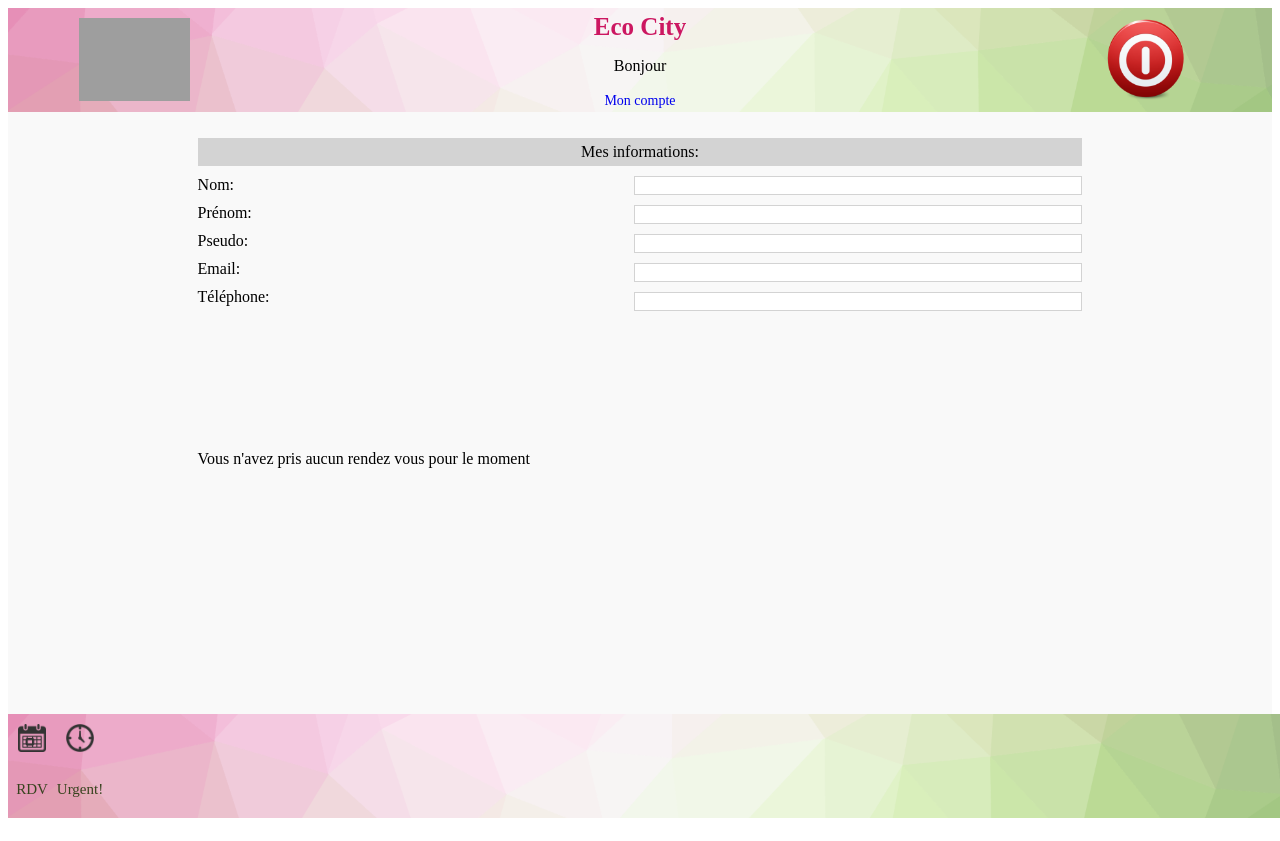
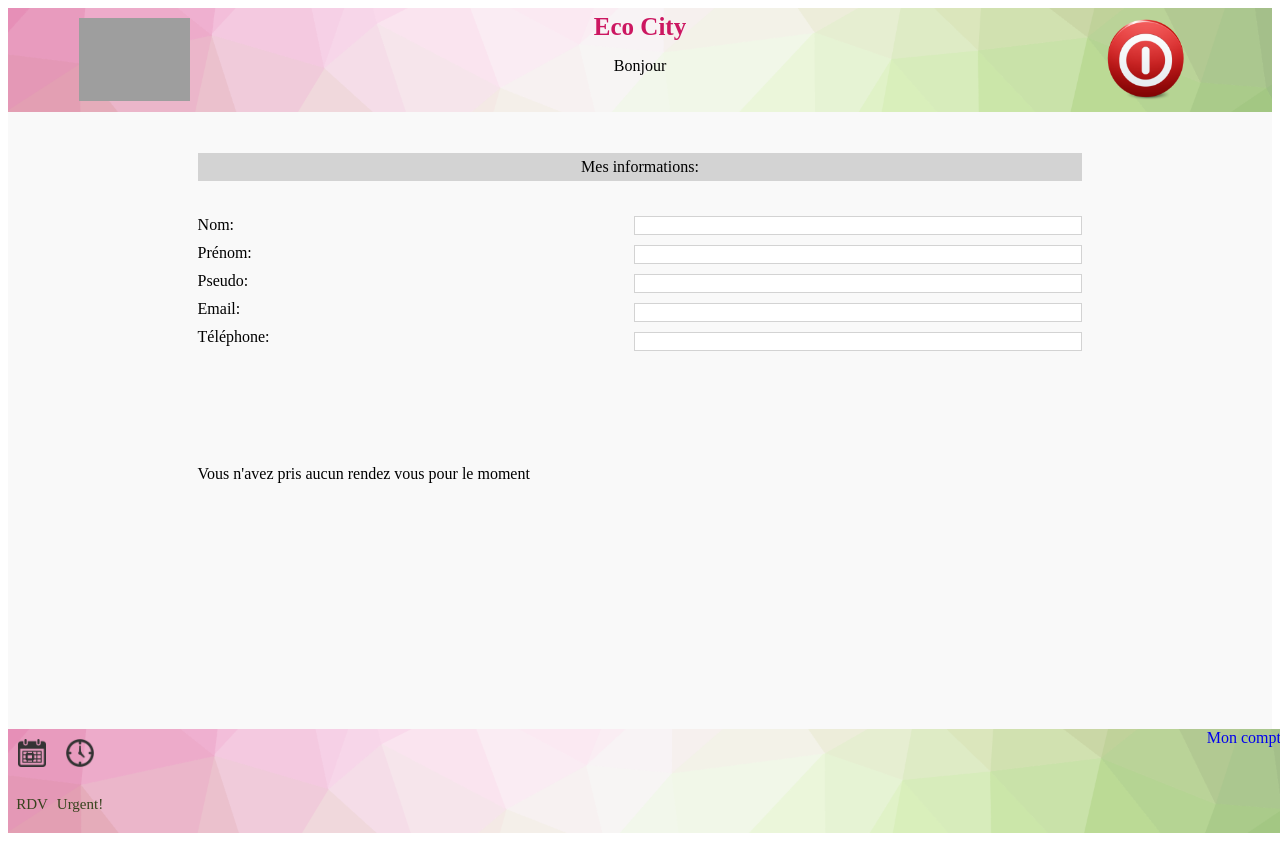
Before and after one commit to LexaFu/trash, a PHP site: page /account.php in a window 1280 px wide. Before the commit the page ends 818 px from the top, so only its background shows below. Run offline with PHP 8.4, Linux system fonts and the light colour scheme; the visitor is signed in with stand-in values (Sample User, id 1); data that the repository does not hold is empty; style sheets or scripts are compiled from the project's sources; some libraries are stand-ins or nearby versions; grey boxes are pictures that could not be loaded.

Commit message:
checkPull

```diff
--- a/footer.php
+++ b/footer.php
@@ -9,6 +9,13 @@
             <a href="reporting.php" class="reporting"></a>
             <p>Urgent!</p>
   	     </div>
+      </div>
+      <div class="myAcount">
+        <?php if(isset($_SESSION['id_user'])) { ?>
+
+            <a href="account.php?id_url<?php echo $_SESSION['id_user']; ?>" class="account">Mon compte</a>
+
+        <?php } ?>
       </div>
     </footer>
   </body>
--- a/header.php
+++ b/header.php
@@ -41,12 +41,6 @@ include "connect.php";
             }
             ?>
 
-            <?php if(isset($_SESSION['id_user'])) { ?>
-
-                <a href="account.php?id_url<?php echo $_SESSION['id_user']; ?>" class="account">Mon compte</a>
-
-            <?php } ?>
-
             </div>
 
             <?php
--- a/res/sass/_account.scss
+++ b/res/sass/_account.scss
@@ -1,7 +1,7 @@
 .data_user{
 	height: 74vh;
 	background-color: #F9F9F9;
-	padding-top: 10px;
+	padding-top: 25px;
 }
 .dt_u_ctn{
 	width: 70%;
@@ -34,4 +34,5 @@
 	margin-bottom: 10px;
 	background-color: lightgrey;
 	text-align: center;
+	margin-bottom: 35px;
 }
--- a/res/sass/_footer.scss
+++ b/res/sass/_footer.scss
@@ -37,5 +37,7 @@ footer
 	padding: 14px;
 	background-repeat: no-repeat;
 	margin: 10px;
-
 }
+.myAccount{
+	font-size: 16px;
+}
--- a/res/sass/_header.scss
+++ b/res/sass/_header.scss
@@ -47,9 +47,6 @@ header .logo{
   height: 80%;
   margin-top: 10px;
 }
-.account{
-  font-size: 14px;
-}
 .main-title{
   text-align: center;
 }
--- a/res/stylesheets/style.css
+++ b/res/stylesheets/style.css
@@ -98,6 +98,11 @@ footer {
   margin: 10px;
 }
 
+/* line 41, /Users/Gio/Desktop/Talis/www/trash/res/sass/_footer.scss */
+.myAccount {
+  font-size: 16px;
+}
+
 /* line 1, /Users/Gio/Desktop/Talis/www/trash/res/sass/_header.scss */
 h1 {
   text-align: center;
@@ -155,11 +160,6 @@ header .logo {
 }
 
 /* line 50, /Users/Gio/Desktop/Talis/www/trash/res/sass/_header.scss */
-.account {
-  font-size: 14px;
-}
-
-/* line 53, /Users/Gio/Desktop/Talis/www/trash/res/sass/_header.scss */
 .main-title {
   text-align: center;
 }
@@ -325,7 +325,7 @@ td {
 .data_user {
   height: 74vh;
   background-color: #F9F9F9;
-  padding-top: 10px;
+  padding-top: 25px;
 }
 
 /* line 6, /Users/Gio/Desktop/Talis/www/trash/res/sass/_account.scss */
@@ -367,6 +367,7 @@ td {
   margin-bottom: 10px;
   background-color: lightgrey;
   text-align: center;
+  margin-bottom: 35px;
 }
 
 /*# sourceMappingURL=../stylesheets/style.map */
```
Also changed, not shown: 1 other file.
